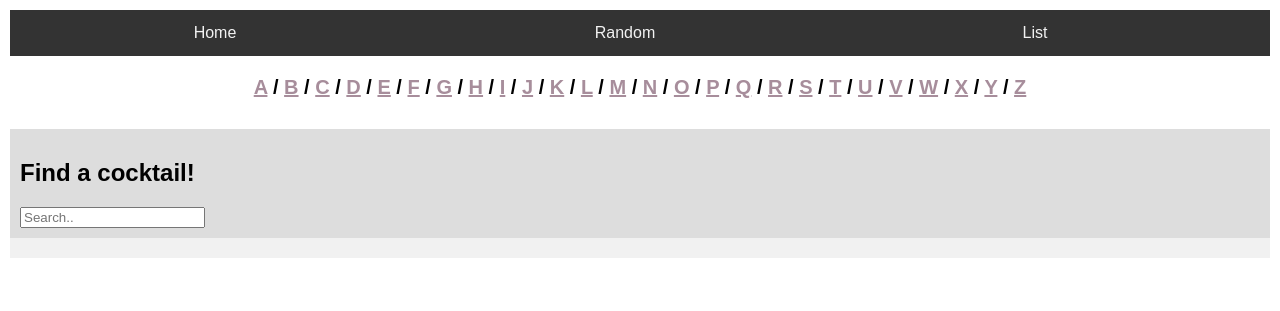
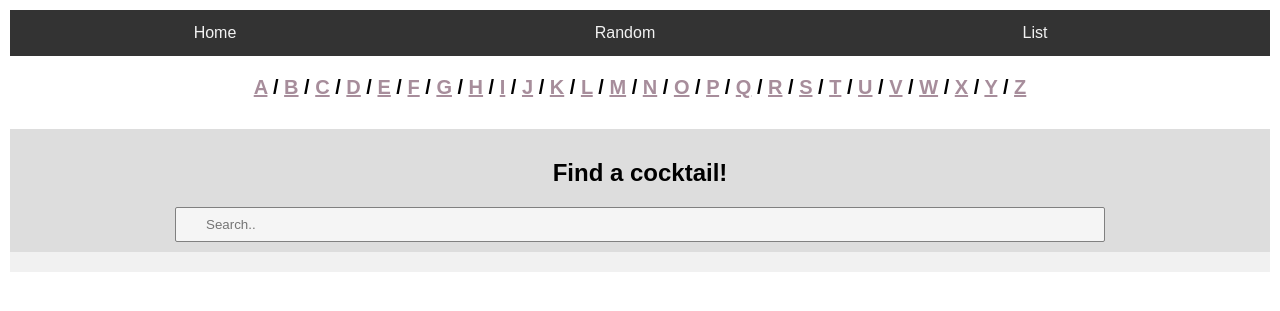
Before and after one commit to brandonbk125/flask-project, a Flask app: page / in a window 1280 px wide. Shown: the top 311 px of the page. Run offline with Flask 2, Linux system fonts and the light colour scheme.

Commit message:
styling the search bar
^

```diff
--- a/static/styles/style.css
+++ b/static/styles/style.css
@@ -40,6 +40,23 @@ img{
 .topnav a:hover {
   background-color: #ddd;
   color: black;
+}
+
+/* Style the search bar */
+.search {
+    border: 1px solid grey;
+    border-radius: 2px;
+    height: 35px;
+    width: 75%;
+    padding: 2px 23px 2px 30px;
+    outline: 0;
+    background-color: #f5f5f5;
+}
+
+/* change colour on hove */
+.search:hover, .search:focus {
+    border: 2px solid #009688;
+    background-color: white;
 }
 
 /* Style the content */
--- a/templates/home.html
+++ b/templates/home.html
@@ -5,16 +5,12 @@
 {% block title %}Homepage{% endblock %}
 
 {% block content %}
-<h2>
+<h2 align="center">
     Find a cocktail!
 </h2>
 <body>
-<form method="POST" action="{{ url_for('search') }}">
-
-    <input type="search" placeholder="Search.." aria-label="Search" name="searched">
-
+<form method="POST" action="{{ url_for('search') }}" align="center">
+    <input class="search" type="search" placeholder="Search.." aria-label="Search" name="searched">
 </form>
-
-
 </body>
 {% endblock %}
```
